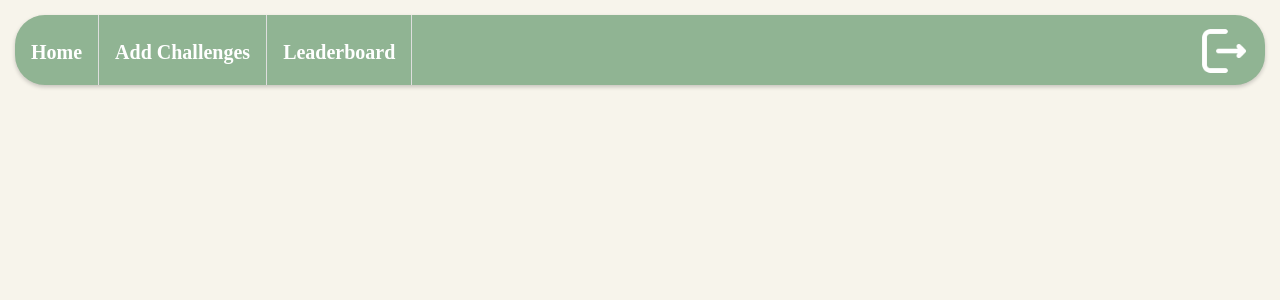
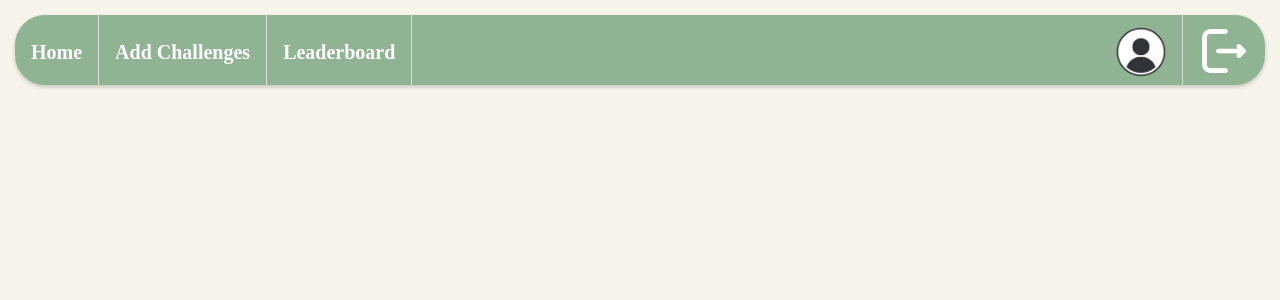
Before and after one commit to ec5ug/ExploreXP, a Django app: template explorexp/templates/navbar.html in a window 1280 px wide. Shown: the top 300 px of the page. Run offline with Django 4.2, Linux system fonts and the light colour scheme; the template is opened without the code that fills it, so the values that code supplies are empty; some libraries are stand-ins or nearby versions.

Commit message:
Fixed profile link

```diff
--- a/explorexp/templates/navbar.html
+++ b/explorexp/templates/navbar.html
@@ -96,6 +96,7 @@
         </button>
     </form>
 
+    <a style="float:right" class="navleft navdesign" href="{% url 'view_profile' username=request.user.username %}"><img style="font-size: 12px" src="../../../static/images/profile.png" width ="50" height="50" alt="My Profile"/></a>
 
 
 
```
Also changed, not shown: db.sqlite3.
